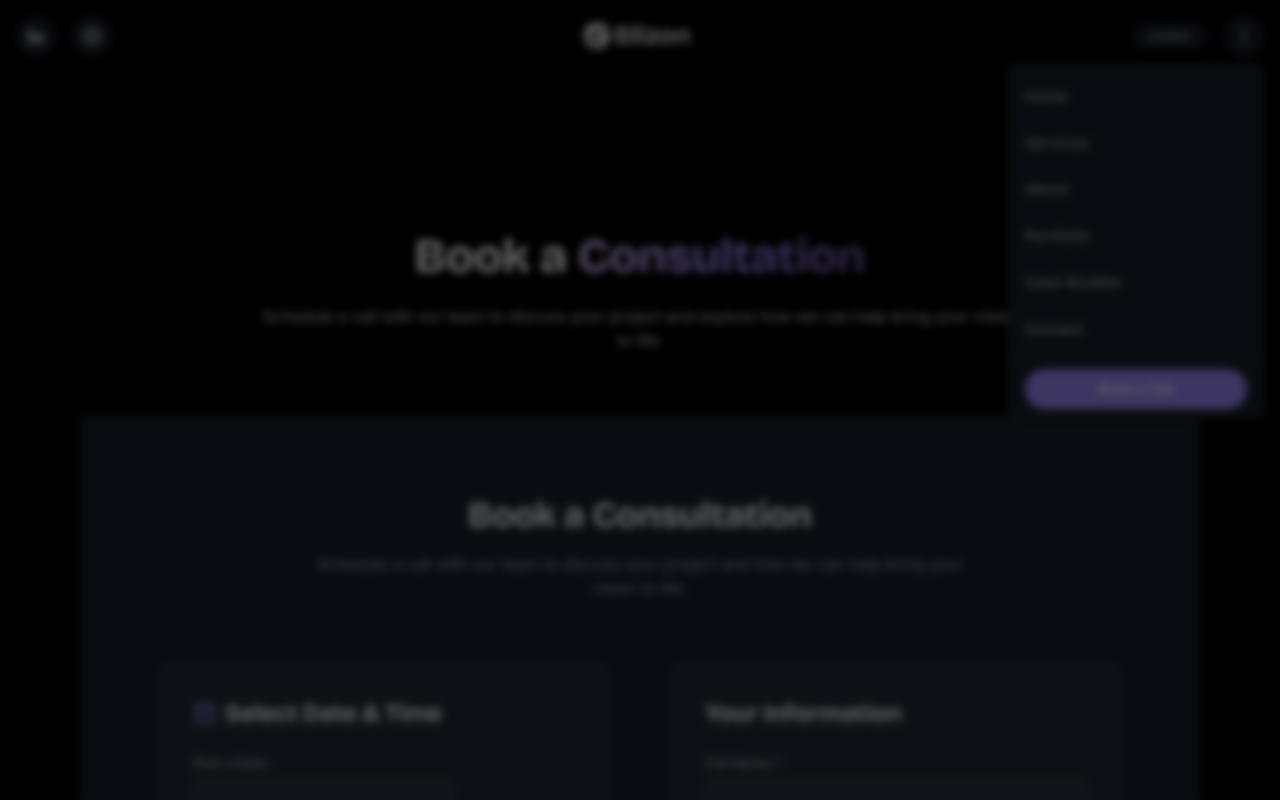
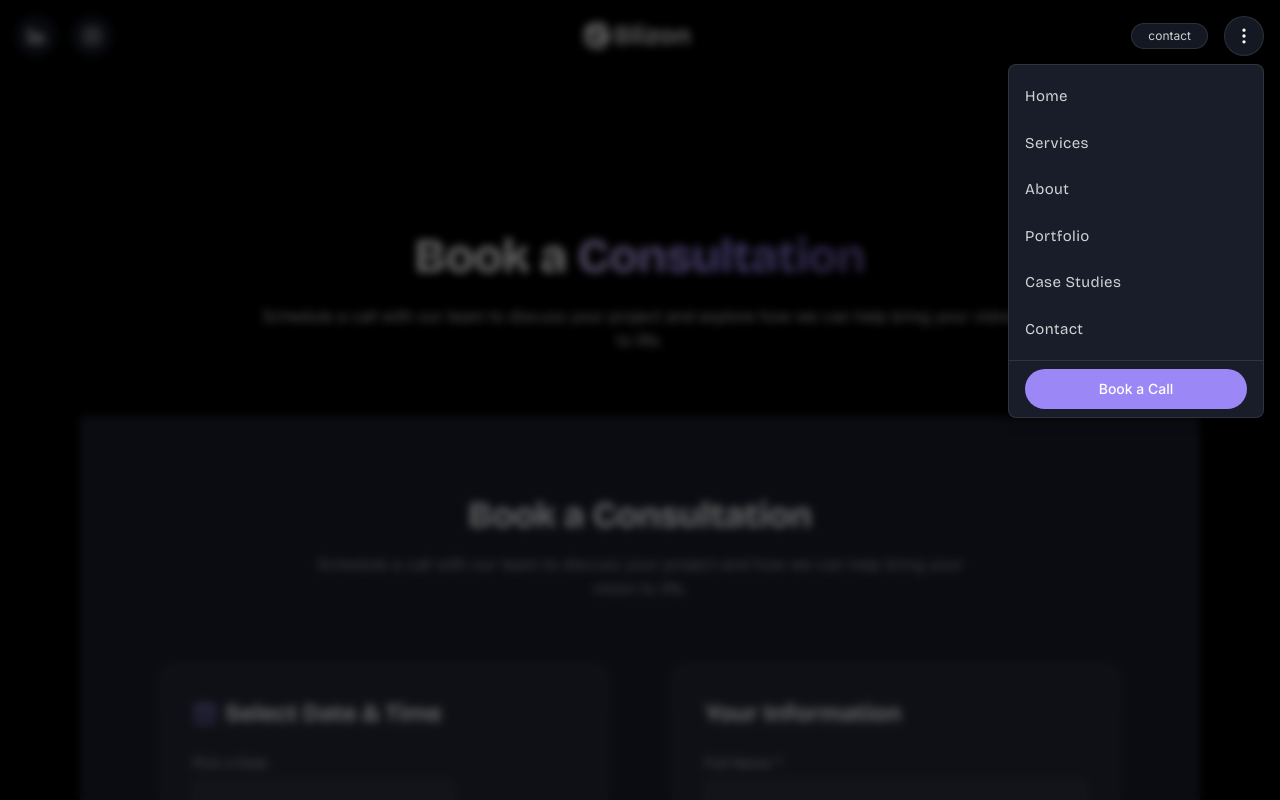
Before and after one commit to AmanYaqoob/blion-digital-pulse, a React (Vite) app: page /book in a window 1280 px wide. Both pictures are taken after a click on the button "Toggle menu". Shown: the top 800 px of the page. Built offline with nearby package versions, Linux system fonts and the light colour scheme.

Commit message:
Fix: Navbar menu blur issue
Fixes an issue where the navbar menu was incorrectly blurring the entire screen instead of just the background.

```diff
--- a/src/components/Navbar.tsx
+++ b/src/components/Navbar.tsx
@@ -1,3 +1,4 @@
+
 import React, { useState, useEffect } from "react";
 import { Link } from "react-router-dom";
 import { MoreVertical, Linkedin, Instagram } from "lucide-react";
@@ -52,7 +53,10 @@ const Navbar = () => {
             animate={{ opacity: 1 }}
             exit={{ opacity: 0 }}
             className="fixed inset-0 bg-black/60 backdrop-blur-sm z-40"
-            onClick={() => setIsMenuOpen(false)}
+            onClick={() => {
+              setIsMenuOpen(false);
+              document.body.style.overflow = 'unset';
+            }}
           />
         )}
       </AnimatePresence>
@@ -95,7 +99,7 @@ const Navbar = () => {
           </Link>
 
           {/* Menu Button */}
-          <div className="relative">
+          <div className="relative z-50">
             <button
               className="flex h-10 w-10 items-center justify-center rounded-full bg-blion-dark/80 backdrop-blur-sm
                        text-white transition-all hover:bg-blion-dark shadow-lg border border-white/10"
@@ -121,8 +125,8 @@ const Navbar = () => {
                   animate={{ opacity: 1, y: 0, scale: 1 }}
                   exit={{ opacity: 0, y: -20, scale: 0.95 }}
                   transition={{ duration: 0.2 }}
-                  className="absolute right-0 top-12 w-64 rounded-lg bg-blion-dark/95 backdrop-blur-sm
-                           shadow-lg border border-white/10 py-2"
+                  className="fixed right-4 top-16 w-64 rounded-lg bg-blion-dark/95 backdrop-blur-sm
+                           shadow-lg border border-white/10 py-2 z-50"
                 >
                   <nav className="flex flex-col">
                     {NAV_LINKS.map((nl) => (
```
